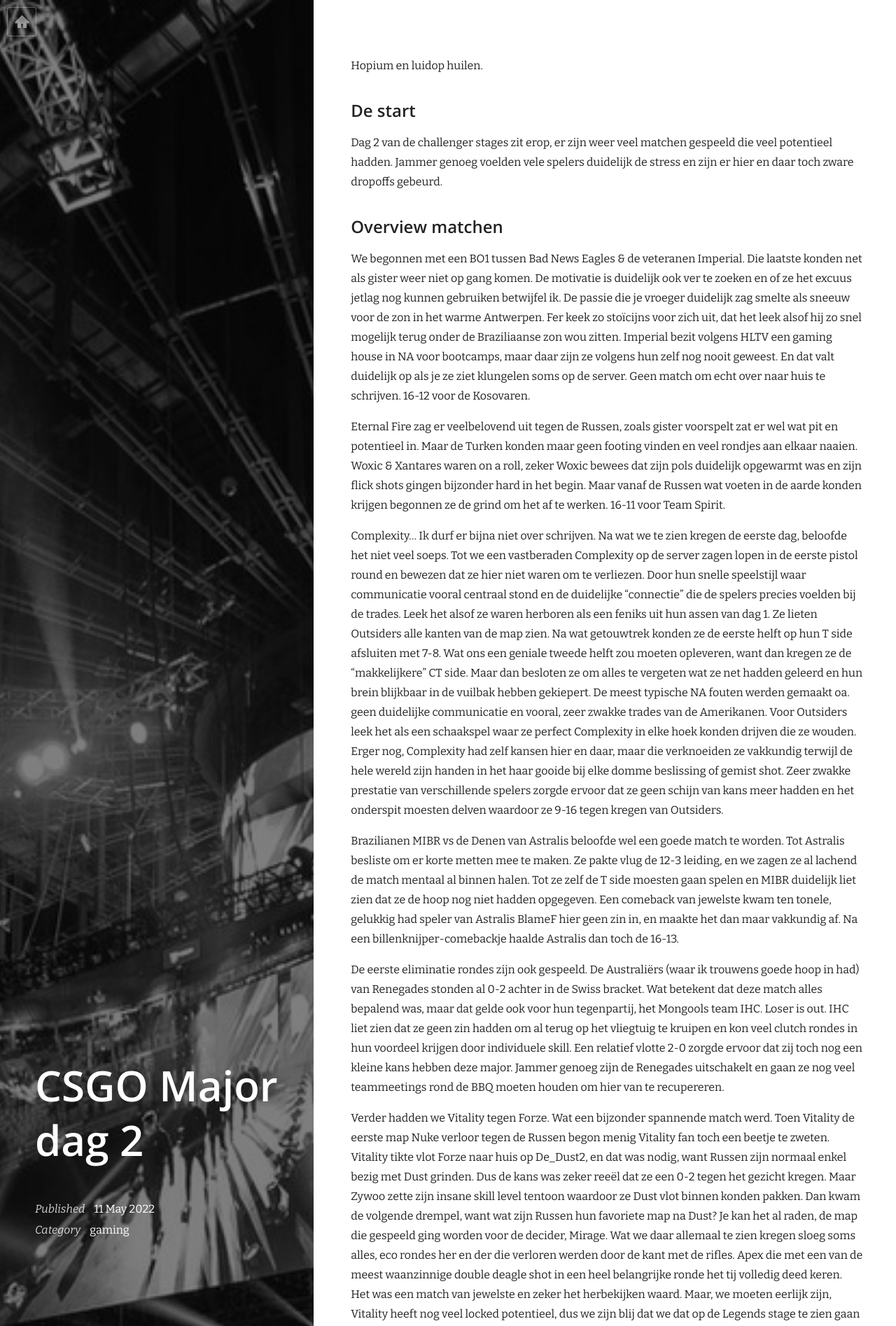
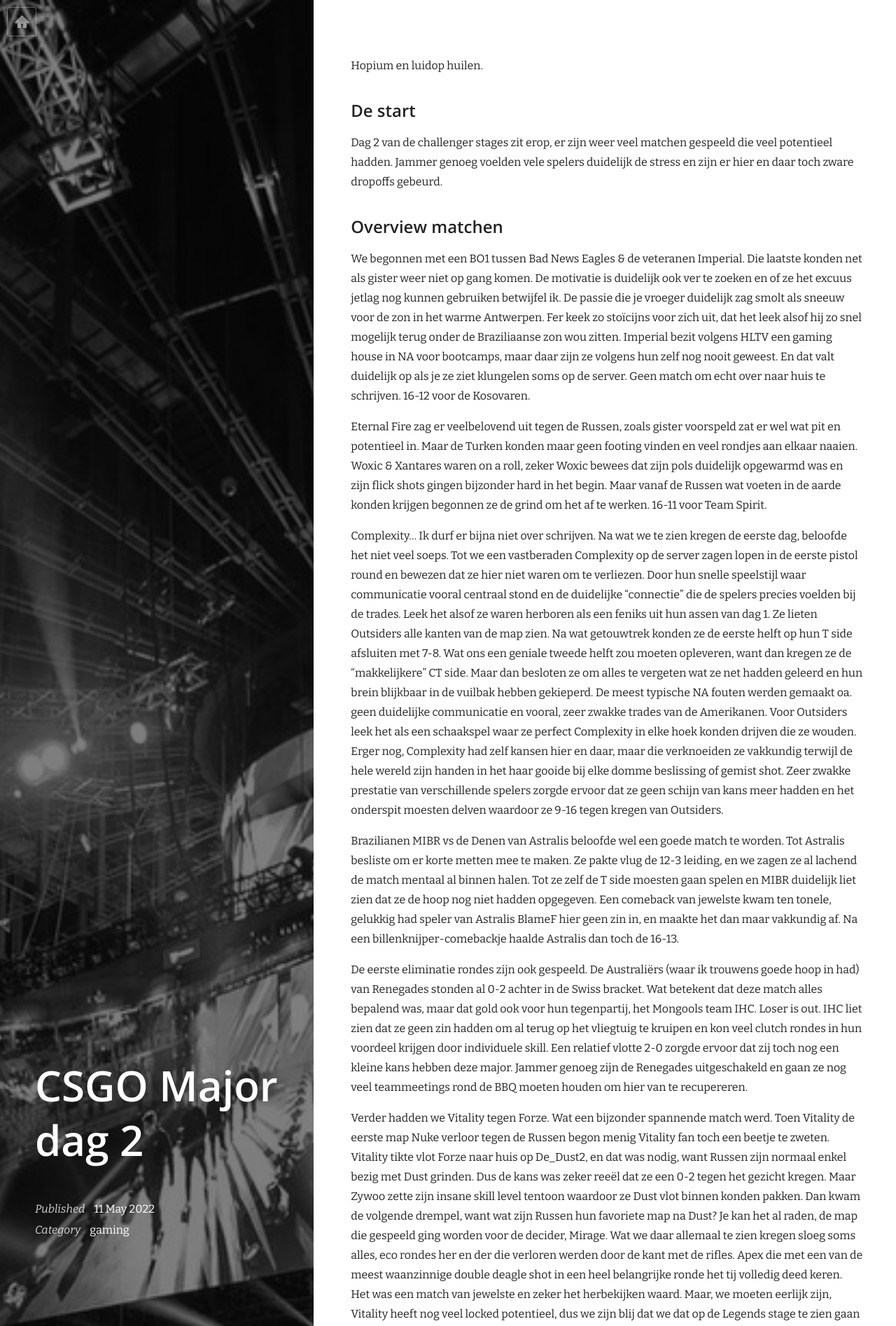
Before and after one commit to jNoxx/jnoxx-blog, a Jekyll site: the page built from _posts/2022-09-06-csgo-major-dag-2.md, in a window 1280 px wide. Shown: the top 1895 px of the page at 70% size. Built offline with Jekyll 4.4.1, drawn with Linux system fonts in a browser that asks for light colours; nearby versions of some CDN libraries; Markdown is read by kramdown in place of the engine named in the settings; some of the changed text lies outside the part shown.

Commit message:
Schoonheidsfoutjes

```diff
--- a/_posts/2022-09-06-csgo-major-dag-2.md
+++ b/_posts/2022-09-06-csgo-major-dag-2.md
@@ -15,26 +15,26 @@ Jammer genoeg voelden vele spelers duidelijk de stress en zijn er hier en daar t
 
 ## Overview matchen
 
-We begonnen met een BO1 tussen Bad News Eagles & de veteranen Imperial. Die laatste konden net als gister weer niet op gang komen. De motivatie is duidelijk ook ver te zoeken en of ze het excuus jetlag nog kunnen gebruiken betwijfel ik. De passie die je vroeger duidelijk zag smelte als sneeuw voor de zon in het warme Antwerpen.
+We begonnen met een BO1 tussen Bad News Eagles & de veteranen Imperial. Die laatste konden net als gister weer niet op gang komen. De motivatie is duidelijk ook ver te zoeken en of ze het excuus jetlag nog kunnen gebruiken betwijfel ik. De passie die je vroeger duidelijk zag smolt als sneeuw voor de zon in het warme Antwerpen.
 Fer keek zo stoïcijns voor zich uit, dat het leek alsof hij zo snel mogelijk terug onder de Braziliaanse zon wou zitten.
 Imperial bezit volgens HLTV een gaming house in NA voor bootcamps, maar daar zijn ze volgens hun zelf nog nooit geweest. En dat valt duidelijk op als je ze ziet klungelen soms op de server.
 Geen match om echt over naar huis te schrijven. 16-12 voor de Kosovaren.
 
-Eternal Fire zag er veelbelovend uit tegen de Russen, zoals gister voorspelt zat er wel wat pit en potentieel in. Maar de Turken konden maar geen footing vinden en veel rondjes aan elkaar naaien.
-Woxic & Xantares waren on a roll, zeker Woxic bewees dat zijn pols duidelijk opgewarmt was en zijn flick shots gingen bijzonder hard in het begin. Maar vanaf de Russen wat voeten in de aarde konden krijgen begonnen ze de grind om het af te werken. 16-11 voor Team Spirit.
+Eternal Fire zag er veelbelovend uit tegen de Russen, zoals gister voorspeld zat er wel wat pit en potentieel in. Maar de Turken konden maar geen footing vinden en veel rondjes aan elkaar naaien.
+Woxic & Xantares waren on a roll, zeker Woxic bewees dat zijn pols duidelijk opgewarmd was en zijn flick shots gingen bijzonder hard in het begin. Maar vanaf de Russen wat voeten in de aarde konden krijgen begonnen ze de grind om het af te werken. 16-11 voor Team Spirit.
 
 Complexity... Ik durf er bijna niet over schrijven. Na wat we te zien kregen de eerste dag, beloofde het niet veel soeps.
 Tot we een vastberaden Complexity op de server zagen lopen in de eerste pistol round en bewezen dat ze hier niet waren om te verliezen. Door hun snelle speelstijl waar communicatie vooral centraal stond en de duidelijke "connectie" die de spelers precies voelden bij de trades. Leek het alsof ze waren herboren als een feniks uit hun assen van dag 1.
 Ze lieten Outsiders alle kanten van de map zien. Na wat getouwtrek konden ze de eerste helft op hun T side afsluiten met 7-8. Wat ons een geniale tweede helft zou moeten opleveren, want dan kregen ze de "makkelijkere" CT side.
-Maar dan besloten ze om alles te vergeten wat ze net hadden geleerd en hun brein blijkbaar in de vuilbak hebben gekiepert. De meest typische NA fouten werden gemaakt oa. geen duidelijke communicatie en vooral, zeer zwakke trades van de Amerikanen. Voor Outsiders leek het als een schaakspel waar ze perfect Complexity in elke hoek konden drijven die ze wouden. Erger nog, Complexity had zelf kansen hier en daar, maar die verknoeiden ze vakkundig terwijl de hele wereld zijn handen in het haar gooide bij elke domme beslissing of gemist shot.
+Maar dan besloten ze om alles te vergeten wat ze net hadden geleerd en hun brein blijkbaar in de vuilbak hebben gekieperd. De meest typische NA fouten werden gemaakt oa. geen duidelijke communicatie en vooral, zeer zwakke trades van de Amerikanen. Voor Outsiders leek het als een schaakspel waar ze perfect Complexity in elke hoek konden drijven die ze wouden. Erger nog, Complexity had zelf kansen hier en daar, maar die verknoeiden ze vakkundig terwijl de hele wereld zijn handen in het haar gooide bij elke domme beslissing of gemist shot.
 Zeer zwakke prestatie van verschillende spelers zorgde ervoor dat ze geen schijn van kans meer hadden en het onderspit moesten delven waardoor ze 9-16 tegen kregen van Outsiders.
 
 Brazilianen MIBR vs de Denen van Astralis beloofde wel een goede match te worden. Tot Astralis besliste om er korte metten mee te maken. Ze pakte vlug de 12-3 leiding, en we zagen ze al lachend de match mentaal al binnen halen. Tot ze zelf de T side moesten gaan spelen en MIBR duidelijk liet zien dat ze de hoop nog niet hadden opgegeven.
 Een comeback van jewelste kwam ten tonele, gelukkig had speler van Astralis BlameF hier geen zin in, en maakte het dan maar vakkundig af.
 Na een billenknijper-comebackje haalde Astralis dan toch de 16-13.
 
-De eerste eliminatie rondes zijn ook gespeeld. De Australiërs (waar ik trouwens goede hoop in had) van Renegades stonden al 0-2 achter in de Swiss bracket. Wat betekent dat deze match alles bepalend was, maar dat gelde ook voor hun tegenpartij, het Mongools team IHC.
-Loser is out. IHC liet zien dat ze geen zin hadden om al terug op het vliegtuig te kruipen en kon veel clutch rondes in hun voordeel krijgen door individuele skill. Een relatief vlotte 2-0 zorgde ervoor dat zij toch nog een kleine kans hebben deze major. Jammer genoeg zijn de Renegades uitschakelt en gaan ze nog veel teammeetings rond de BBQ moeten houden om hier van te recupereren.
+De eerste eliminatie rondes zijn ook gespeeld. De Australiërs (waar ik trouwens goede hoop in had) van Renegades stonden al 0-2 achter in de Swiss bracket. Wat betekent dat deze match alles bepalend was, maar dat gold ook voor hun tegenpartij, het Mongools team IHC.
+Loser is out. IHC liet zien dat ze geen zin hadden om al terug op het vliegtuig te kruipen en kon veel clutch rondes in hun voordeel krijgen door individuele skill. Een relatief vlotte 2-0 zorgde ervoor dat zij toch nog een kleine kans hebben deze major. Jammer genoeg zijn de Renegades uitgeschakeld en gaan ze nog veel teammeetings rond de BBQ moeten houden om hier van te recupereren.
 
 Verder hadden we Vitality tegen Forze. Wat een bijzonder spannende match werd. Toen Vitality de eerste map Nuke verloor tegen de Russen begon menig Vitality fan toch een beetje te zweten.
 Vitality tikte vlot Forze naar huis op De_Dust2, en dat was nodig, want Russen zijn normaal enkel bezig met Dust grinden. Dus de kans was zeker reeël dat ze een 0-2 tegen het gezicht kregen. Maar Zywoo zette zijn insane skill level tentoon waardoor ze Dust vlot binnen konden pakken.
```
Also changed, not shown: other parts of _posts/2022-09-06-csgo-major-dag-2.md (+1 -1 lines).
